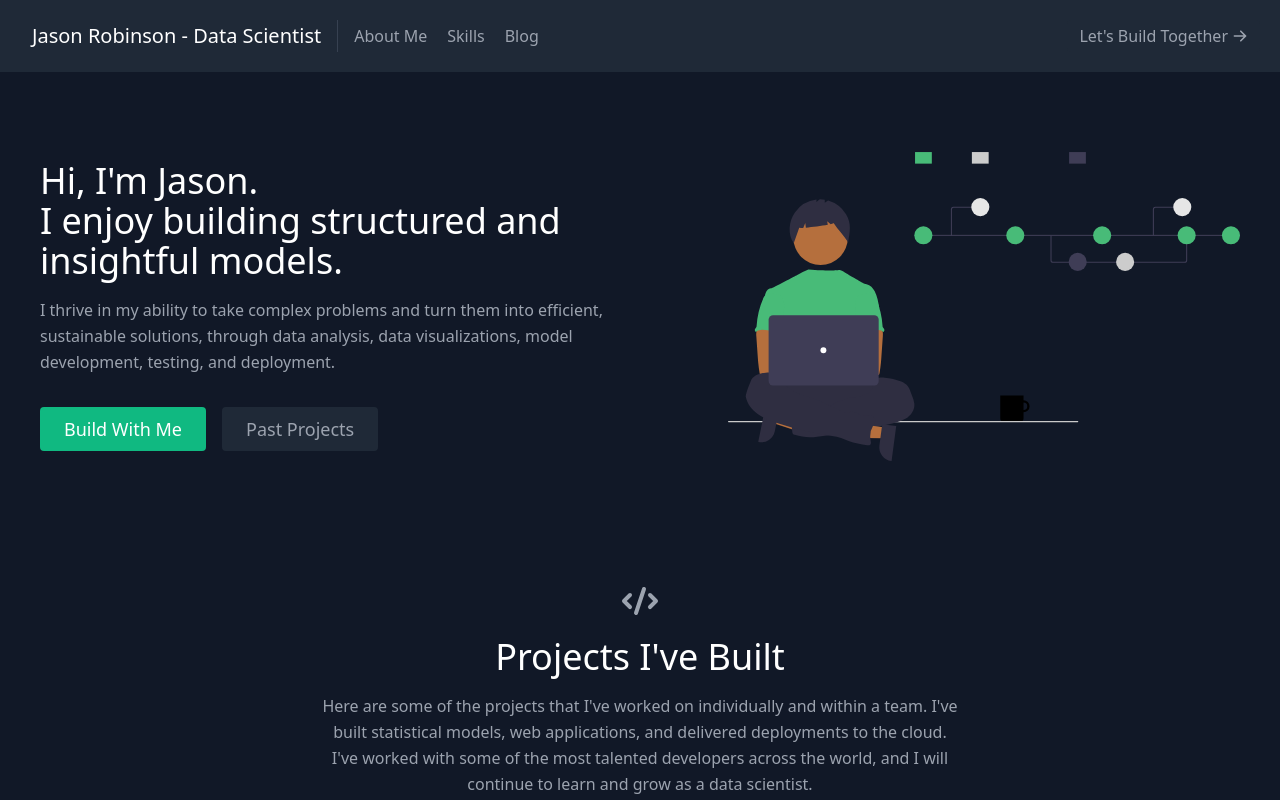
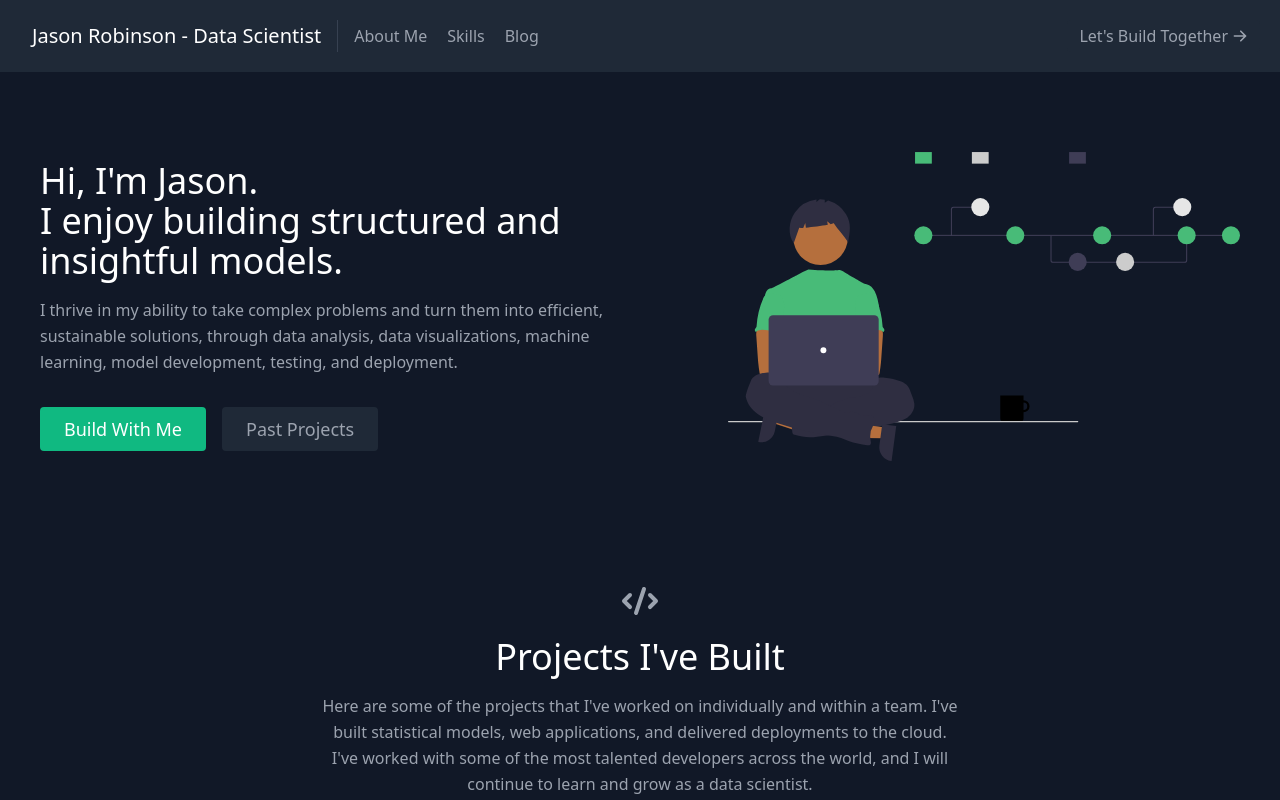
Before and after one commit to techthumb1/react_ds_portfolio, a React (Create React App) app: page / in a window 1280 px wide. Shown: the top 800 px of the page. Built offline with nearby package versions, Linux system fonts and the light colour scheme.

Commit message:
Making minimal changes about.js

```diff
--- a/src/components/About.js
+++ b/src/components/About.js
@@ -12,8 +12,8 @@ export default function About() {
             <br className="hidden lg:inline-block" /> I enjoy building structured and insightful models.
           </h1>
           <p className="mb-8 leading-relaxed">
-           I thrive in my ability to take complex problems and turn them into efficient,
-          sustainable solutions, through data analysis, data visualizations,
+          I thrive in my ability to take complex problems and turn them into efficient,
+          sustainable solutions, through data analysis, data visualizations, machine learning,
           model development, testing, and deployment.
           </p>
           <div className="flex justify-center">
```
